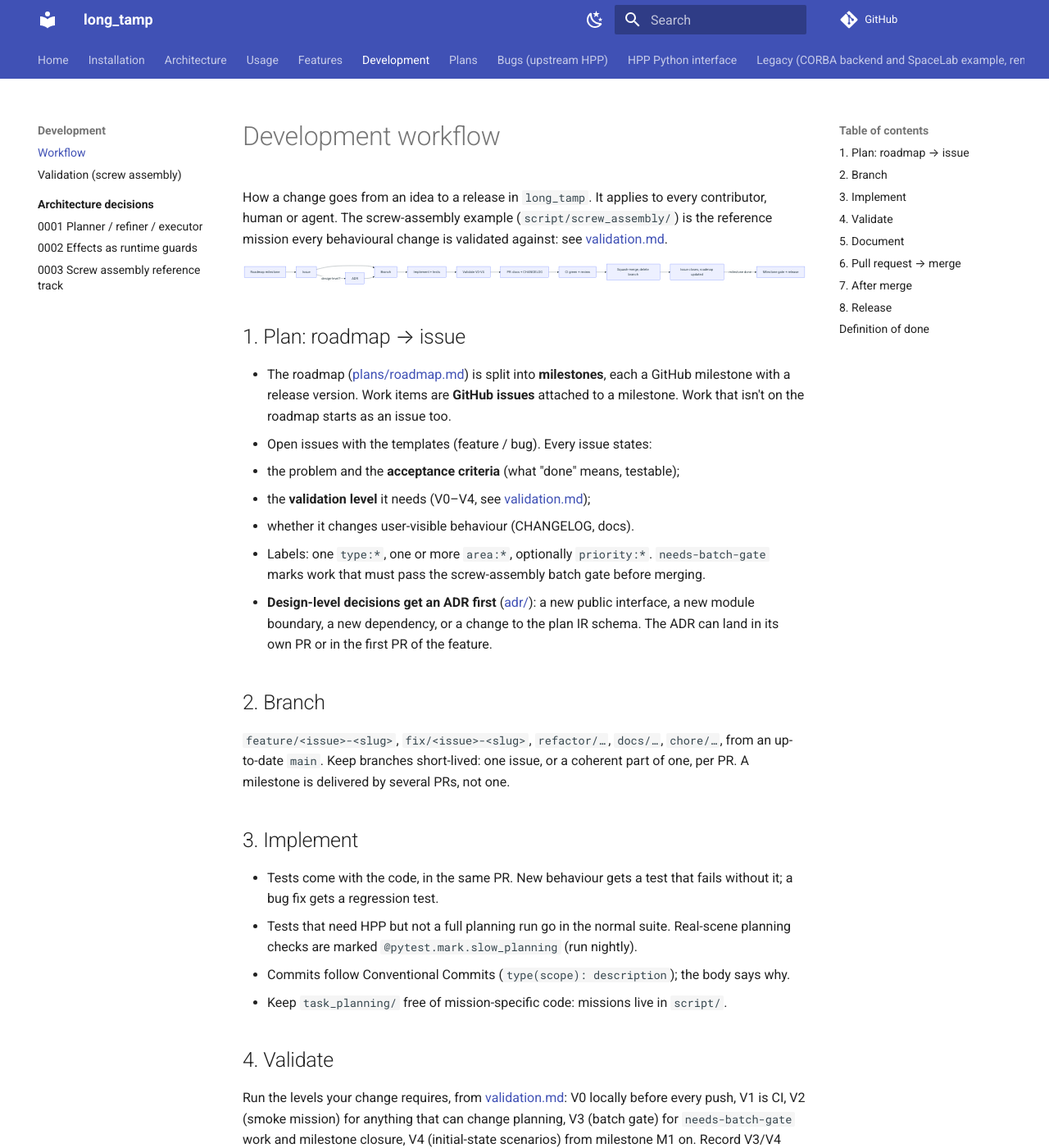
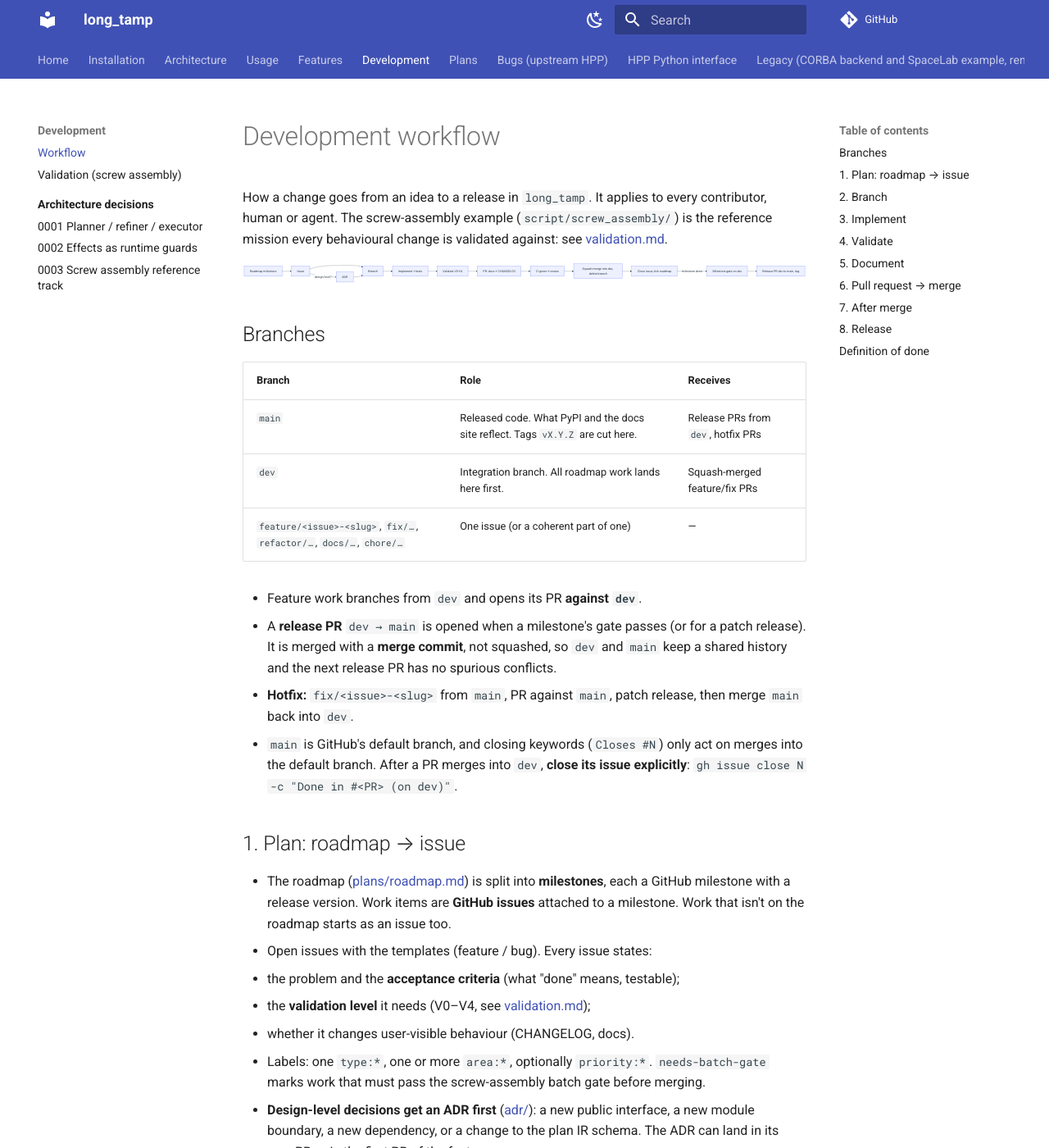
Before and after one commit to thanhndv212/long-tamp, an MkDocs documentation site: the page built from docs/development/workflow.md, in a window 1280 px wide and 1400 px high. Shown: the whole window at 82% size. Built offline with MkDocs 1.6.1 and Material for MkDocs 9.7.7, drawn with Linux system fonts in a browser that asks for light colours; comment, search, counter and statistics services are not loaded; some of the changed text lies outside the part shown.

Commit message:
docs(development): make dev the integration branch
Roadmap work lands on dev through squash-merged PRs; main only receives
release PRs (dev -> main, merged with a merge commit so the two keep a
shared history) and hotfixes, and tags are cut on main. Closing keywords
don't fire on merges into a non-default branch, so issues are closed
explicitly after a merge into dev.

````diff
--- a/docs/development/workflow.md
+++ b/docs/development/workflow.md
@@ -15,10 +15,29 @@ flowchart LR
   E --> F[Validate V0-V4]
   F --> G[PR: docs + CHANGELOG]
   G --> H[CI green + review]
-  H --> I[Squash-merge, delete branch]
-  I --> J[Issue closes, roadmap updated]
-  J -->|milestone done| K[Milestone gate + release]
+  H --> I[Squash-merge into dev, delete branch]
+  I --> J[Close issue, tick roadmap]
+  J -->|milestone done| K[Milestone gate on dev]
+  K --> L[Release PR dev to main, tag]
 ```
+
+## Branches
+
+| Branch | Role | Receives |
+|---|---|---|
+| `main` | Released code. What PyPI and the docs site reflect. Tags `vX.Y.Z` are cut here. | Release PRs from `dev`, hotfix PRs |
+| `dev` | Integration branch. All roadmap work lands here first. | Squash-merged feature/fix PRs |
+| `feature/<issue>-<slug>`, `fix/…`, `refactor/…`, `docs/…`, `chore/…` | One issue (or a coherent part of one) | — |
+
+- Feature work branches from `dev` and opens its PR **against `dev`**.
+- A **release PR** `dev → main` is opened when a milestone's gate passes (or for a
+  patch release). It is merged with a **merge commit**, not squashed, so `dev` and
+  `main` keep a shared history and the next release PR has no spurious conflicts.
+- **Hotfix:** `fix/<issue>-<slug>` from `main`, PR against `main`, patch release, then
+  merge `main` back into `dev`.
+- `main` is GitHub's default branch, and closing keywords (`Closes #N`) only act on
+  merges into the default branch. After a PR merges into `dev`, **close its issue
+  explicitly**: `gh issue close N -c "Done in #<PR> (on dev)"`.
 
 ## 1. Plan: roadmap → issue
 
@@ -39,7 +58,7 @@ flowchart LR
 ## 2. Branch
 
 `feature/<issue>-<slug>`, `fix/<issue>-<slug>`, `refactor/…`, `docs/…`, `chore/…`,
-from an up-to-date `main`. Keep branches short-lived: one issue, or a coherent part of
+from an up-to-date `dev` (hotfixes: from `main`). Keep branches short-lived: one issue, or a coherent part of
 one, per PR. A milestone is delivered by several PRs, not one.
 
 ## 3. Implement
@@ -73,21 +92,22 @@ In the **same PR** as the code:
 
 ## 6. Pull request → merge
 
-Open the PR with the template (`Closes #<issue>`). The merge conditions and the
+Open the PR **against `dev`** with the template (`Closes #<issue>`). The merge conditions and the
 drive-to-green procedure are in `.claude/skills/dev-maintain-release-workflow/SKILL.md`
 and apply to everyone:
 
 - every required check green on the current head (`lint`, `lint-style` advisory,
   `test-standalone`, `test-hpp`, `distribution`, `docs`, `changelog`);
-- no conflict with `main`, every review thread answered, no "changes requested";
+- no conflict with `dev`, every review thread answered, no "changes requested";
 - the validation evidence the issue asked for is in the PR;
-- **squash-merge** with the Conventional Commits title, then delete the branch.
+- **squash-merge** into `dev` with the Conventional Commits title, then delete the branch.
 
 Never skip, disable or quarantine a test to get green.
 
 ## 7. After merge
 
-- The issue closes through `Closes #N`. If it didn't, close it with a link to the PR.
+- Close the issue with a link to the PR (`Closes #N` doesn't fire on merges into
+  `dev`, see Branches).
 - If the merged work completes a roadmap item, tick it in
   [plans/roadmap.md](../plans/roadmap.md) (it can be part of the PR itself).
 - A milestone closes only when its **exit test** passes and the result files are
@@ -95,10 +115,11 @@ Never skip, disable or quarantine a test to get green.
 
 ## 8. Release
 
-Each completed milestone is a minor release (`0.x.0`), following the release process
-in the dev skill: version bump, `CHANGELOG` `[Unreleased]` → dated section, tag
-`vX.Y.Z`, trusted publishing, GitHub release notes from the changelog. Patch releases
-(`0.x.y`) carry fixes only. The release commit must carry a V3 batch result.
+Each completed milestone is a minor release (`0.x.0`): on `dev`, bump the version and
+move `CHANGELOG` `[Unreleased]` into a dated section; open the release PR `dev → main`
+with the milestone's V3 (and V4) result files linked; merge it with a merge commit; tag
+`vX.Y.Z` on `main`, which triggers trusted publishing; write the GitHub release notes
+from the changelog; close the milestone. Patch releases (`0.x.y`) carry fixes only.
 
 ## Definition of done
 
@@ -109,4 +130,4 @@ A change is done when all of these hold:
 - [ ] `CHANGELOG.md` entry (or `skip-changelog` with a reason)
 - [ ] Docs updated; `mkdocs build --strict` passes
 - [ ] ADR written or updated if a design decision changed
-- [ ] PR merged by squash, branch deleted, issue closed, roadmap ticked
+- [ ] PR squash-merged into `dev`, branch deleted, issue closed, roadmap ticked
````
Also changed, not shown: .claude/skills/dev-maintain-release-workflow/SKILL.md (+17 -12 lines), CONTRIBUTING.md (+4 -3 lines), docs/development/validation.md (+2 -2 lines), .github/pull_request_template.md, 1 other file.
